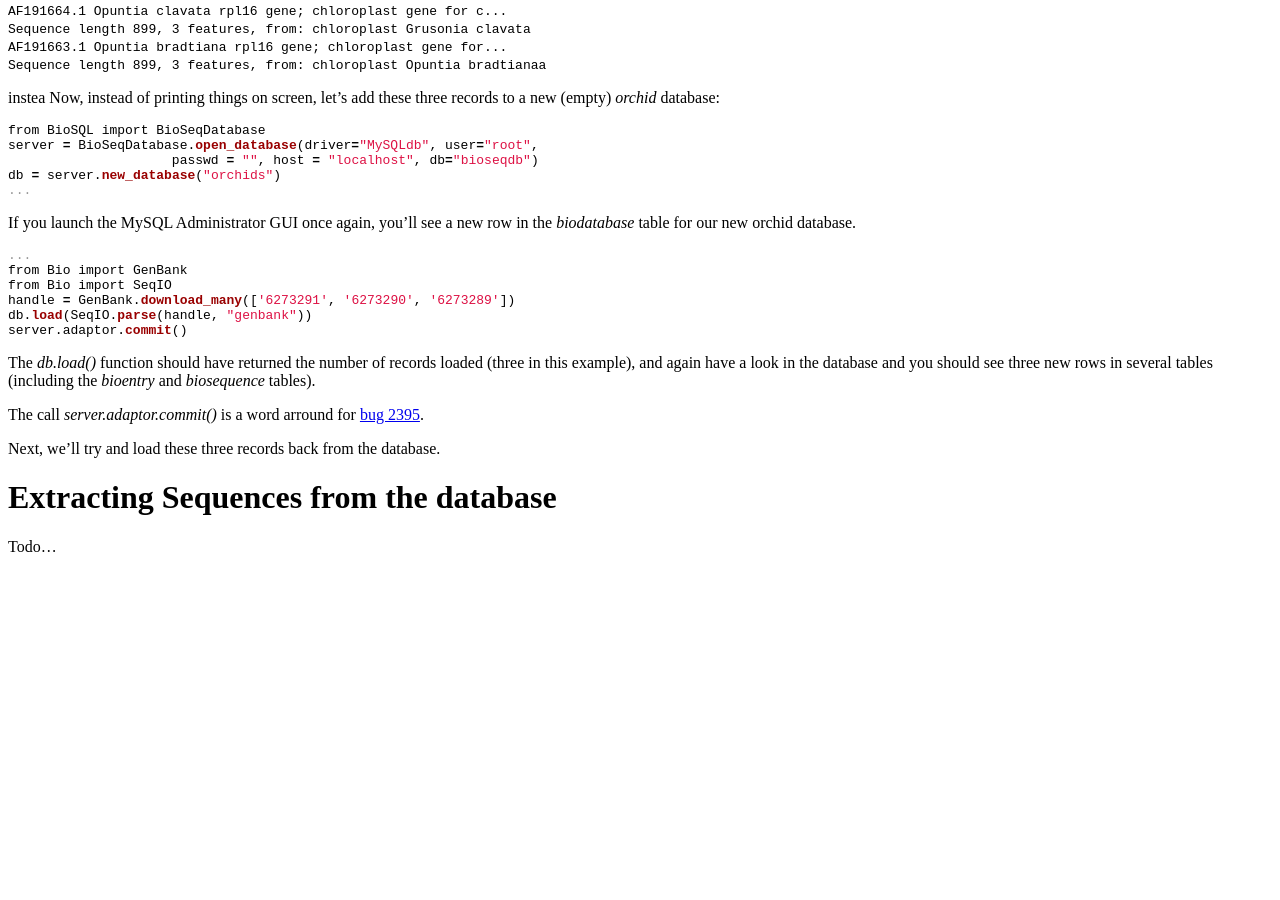
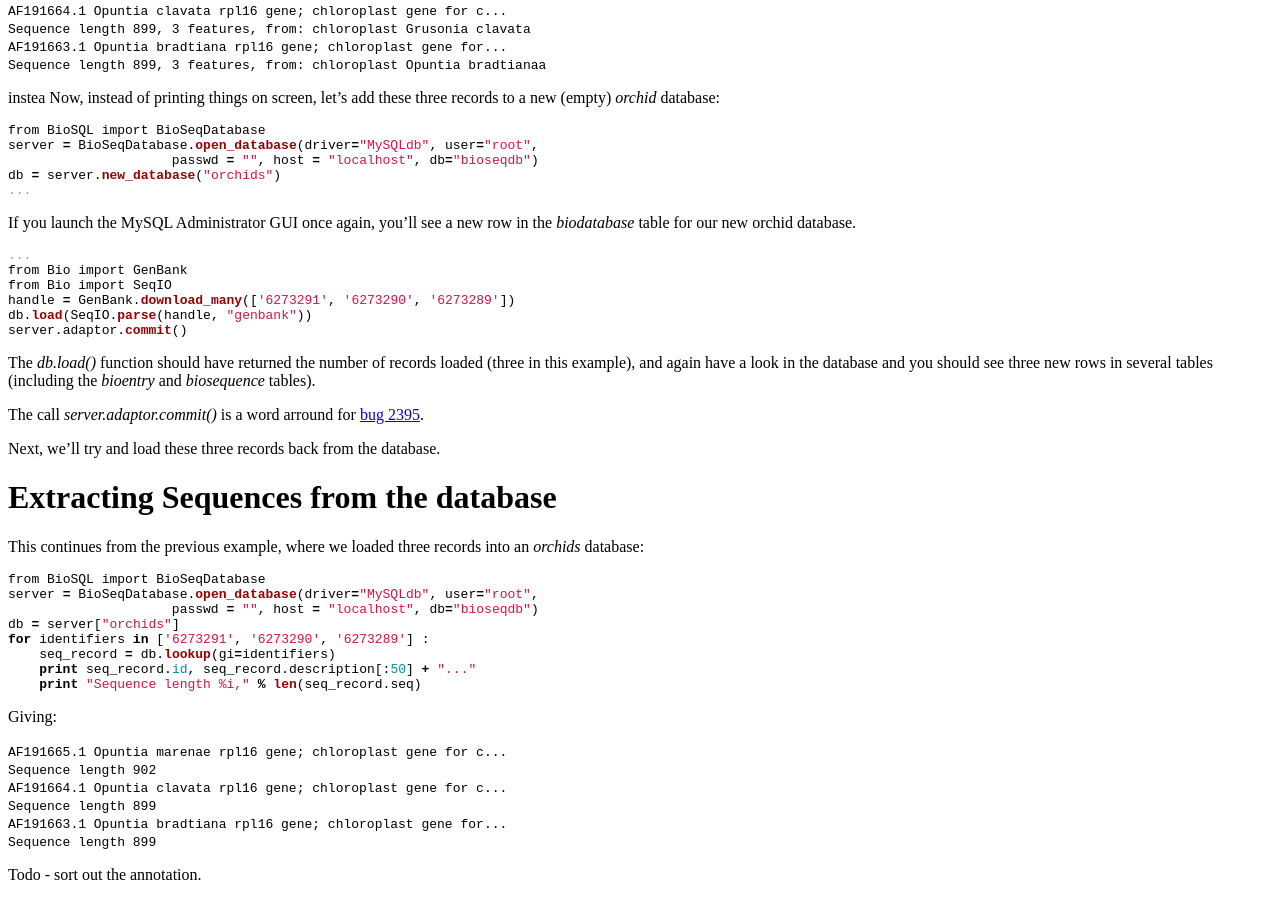
Before and after one commit to biopython/biopython.github.io, a Jekyll site: the page built from wiki/BioSQL.md, in a window 1280 px wide and 900 px high, scrolled down 2483 px. Built offline with Jekyll 4.4.1, drawn with Linux system fonts in a browser that asks for light colours; before the commit the page ends 3055 px from its top, so only the background shows below that.

Commit message:
Added some code

````diff
--- a/wiki/BioSQL.md
+++ b/wiki/BioSQL.md
@@ -234,4 +234,27 @@ Next, we'll try and load these three records back from the database.
 Extracting Sequences from the database
 ======================================
 
-Todo...
+This continues from the previous example, where we loaded three records
+into an *orchids* database:
+
+``` python
+from BioSQL import BioSeqDatabase
+server = BioSeqDatabase.open_database(driver="MySQLdb", user="root",
+                     passwd = "", host = "localhost", db="bioseqdb")
+db = server["orchids"]
+for identifiers in ['6273291', '6273290', '6273289'] :
+    seq_record = db.lookup(gi=identifiers)
+    print seq_record.id, seq_record.description[:50] + "..."
+    print "Sequence length %i," % len(seq_record.seq)
+```
+
+Giving:
+
+`AF191665.1 Opuntia marenae rpl16 gene; chloroplast gene for c...`
+`Sequence length 902`
+`AF191664.1 Opuntia clavata rpl16 gene; chloroplast gene for c...`
+`Sequence length 899`
+`AF191663.1 Opuntia bradtiana rpl16 gene; chloroplast gene for...`
+`Sequence length 899`
+
+Todo - sort out the annotation.
````
Also changed, not shown: 1 other file.
